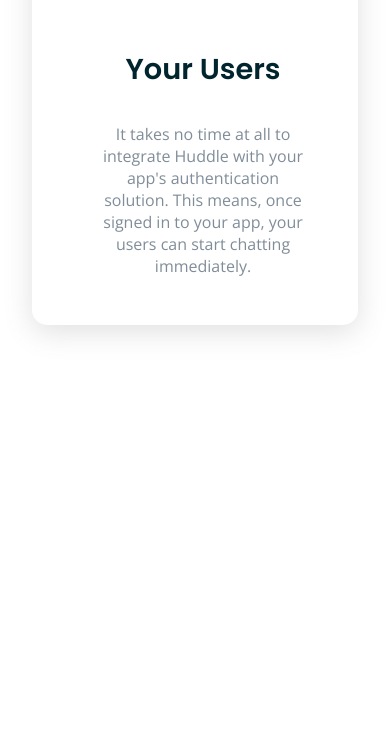
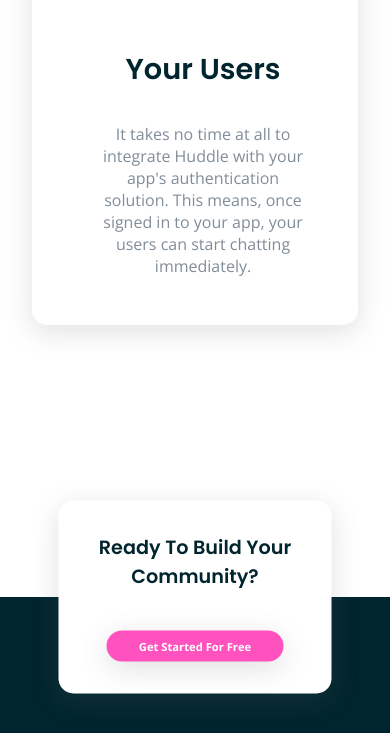
Before and after one commit to SaraDahman/styled-components-practice, a React (Vite) app: page / in a window 390 px wide. Shown: the part 2257-2990 px from the top of the page. Before the commit the page ends 2678 px from the top, so only its background shows below. Built offline with nearby package versions, Linux system fonts and the light colour scheme.

Commit message:
added the bottom card to the cards section and made it responsive

```diff
--- a/src/App.jsx
+++ b/src/App.jsx
@@ -5,6 +5,9 @@
 import { theme } from './constants';
 import { content } from './constants';
 import Card from './components/Card';
+import { BottomCard } from './components/styles/Card.styles';
+import { Button } from './components/styles/Button.styles';
+import { Footer } from './components/styles/Footer.styles';
 
 function App() {
   return (
@@ -15,7 +18,15 @@
         {content.map((e) => (
           <Card item={e} key={e.id} />
         ))}
+        <BottomCard>
+          <h2> Ready To Build Your Community?</h2>
+
+          <Button $bg='#ff52bf' color='#fff'>
+            Get Started For Free
+          </Button>
+        </BottomCard>
       </Container>
+      <Footer />
     </ThemeProvider>
   );
 }
--- /dev/null
+++ b/src/components/Footer.jsx
@@ -0,0 +1,5 @@
+function Footer() {
+  return <></>;
+}
+
+export default Footer;
--- a/src/components/styles/Card.styles.jsx
+++ b/src/components/styles/Card.styles.jsx
@@ -54,3 +54,39 @@
     }
   }
 `;
+
+export const BottomCard = styled.div`
+  position: absolute;
+  width: 50%;
+  border-radius: 15px;
+  box-shadow: rgba(100, 100, 111, 0.2) 0px 7px 29px 0px;
+  text-align: center;
+  padding: 3rem 0;
+  background-color: #fff;
+  left: 50%; /* Center horizontally */
+  bottom: 0; /* Align to bottom edge */
+  transform: translate(-50%, 50%); /* Shift up by half height */
+  display: flex;
+  flex-direction: column;
+  align-items: center;
+  gap: 2.5rem;
+
+  @media (max-width: ${({ theme }) => theme.breakPoints.tablet}) {
+    width: 70%;
+    padding: 2rem 0;
+
+    h2 {
+      font-size: 1.2rem;
+    }
+  }
+
+  @media (max-width: ${({ theme }) => theme.breakPoints.mobile}) {
+    width: 80%;
+    padding: 2rem 0;
+    gap: 1.5rem;
+
+    h2 {
+      font-size: 0.8rem;
+    }
+  }
+`;
--- a/src/components/styles/Container.styled.jsx
+++ b/src/components/styles/Container.styled.jsx
@@ -2,14 +2,15 @@
 
 const Container = styled.div`
   width: 100%;
-  padding: 4rem 5rem;
+  padding: 4rem 5rem 15rem;
+  position: relative;
 
   @media (max-width: ${({ theme }) => theme.breakPoints.tablet}) {
-    padding: 4rem 2rem;
+    padding: 4rem 2rem 15rem;
   }
 
   @media (max-width: ${({ theme }) => theme.breakPoints.mobile}) {
-    padding: 4rem 1rem;
+    padding: 4rem 1rem 15rem;
   }
 `;
 
--- /dev/null
+++ b/src/components/styles/Footer.styles.jsx
@@ -0,0 +1,6 @@
+import styled from 'styled-components';
+
+export const Footer = styled.footer`
+  height: 500px;
+  background-color: ${({ theme }) => theme.colors.neutral.darkCyan};
+`;
```
